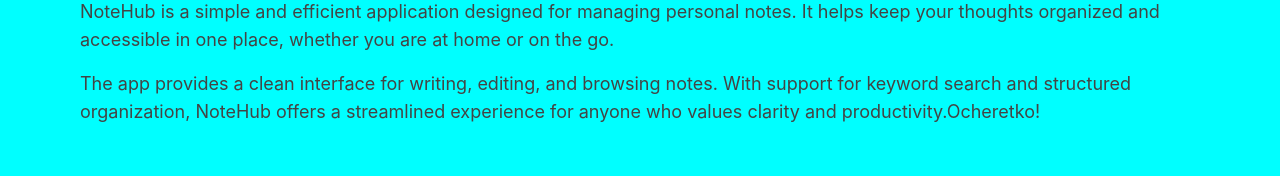
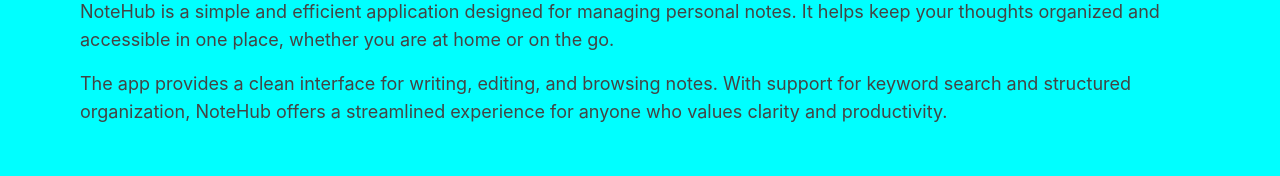
Before and after one commit to Ocheretko1992/08-zustand, a Next.js app: page / in a window 1280 px wide. Shown: the part 217-393 px from the top of the page. Built offline with nearby package versions, Linux system fonts and the light colour scheme.

Commit message:
fix last name

```diff
--- a/app/page.tsx
+++ b/app/page.tsx
@@ -13,7 +13,7 @@
           The app provides a clean interface for writing, editing, and browsing
           notes. With support for keyword search and structured organization,
           NoteHub offers a streamlined experience for anyone who values clarity
-          and productivity.Ocheretko!
+          and productivity.
         </p>
       </main>
   );
```
